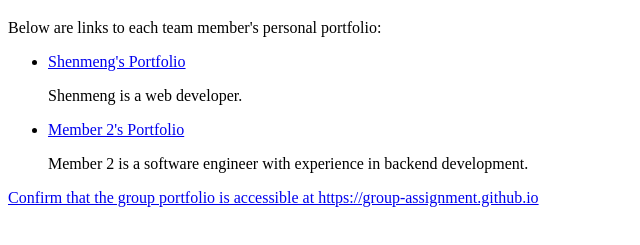
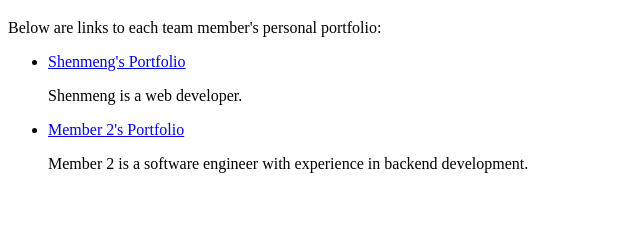
Before and after one commit to shenmeng11/group_assignment.github.io, a plain HTML site: page index.html in a window 1280 px wide. Shown: the part 61-306 px from the top of the page, without its empty margins (0-640 px from the left). Drawn offline with Linux system fonts and the light colour scheme.

Commit message:
Update index.html

```diff
--- a/index.html
+++ b/index.html
@@ -20,6 +20,5 @@
         </li>
     </ul>
 
-<a href="https://group-assignment.github.io" target="_blank">Confirm that the group portfolio is accessible at https://group-assignment.github.io</a>
 </body>
 </html>
```
